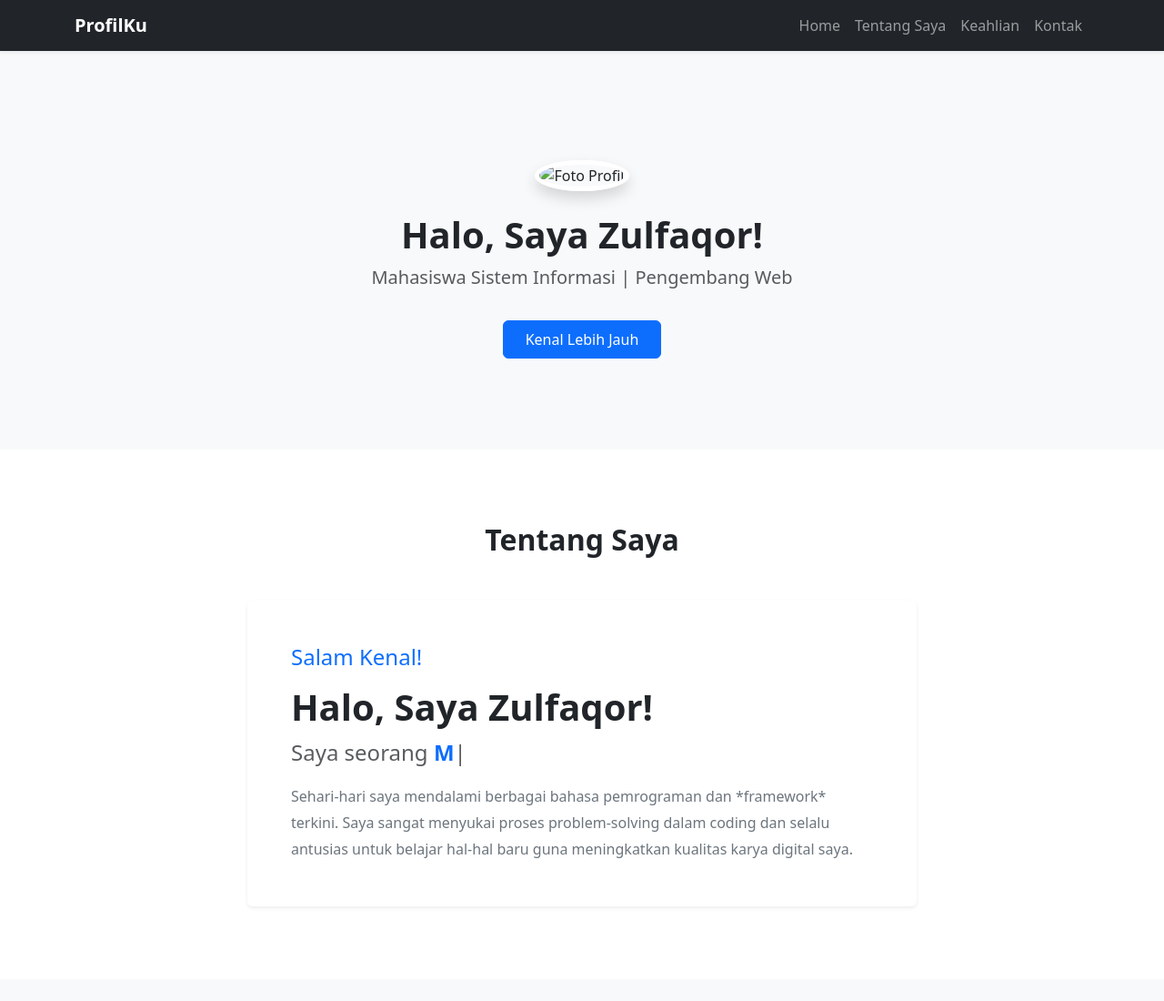
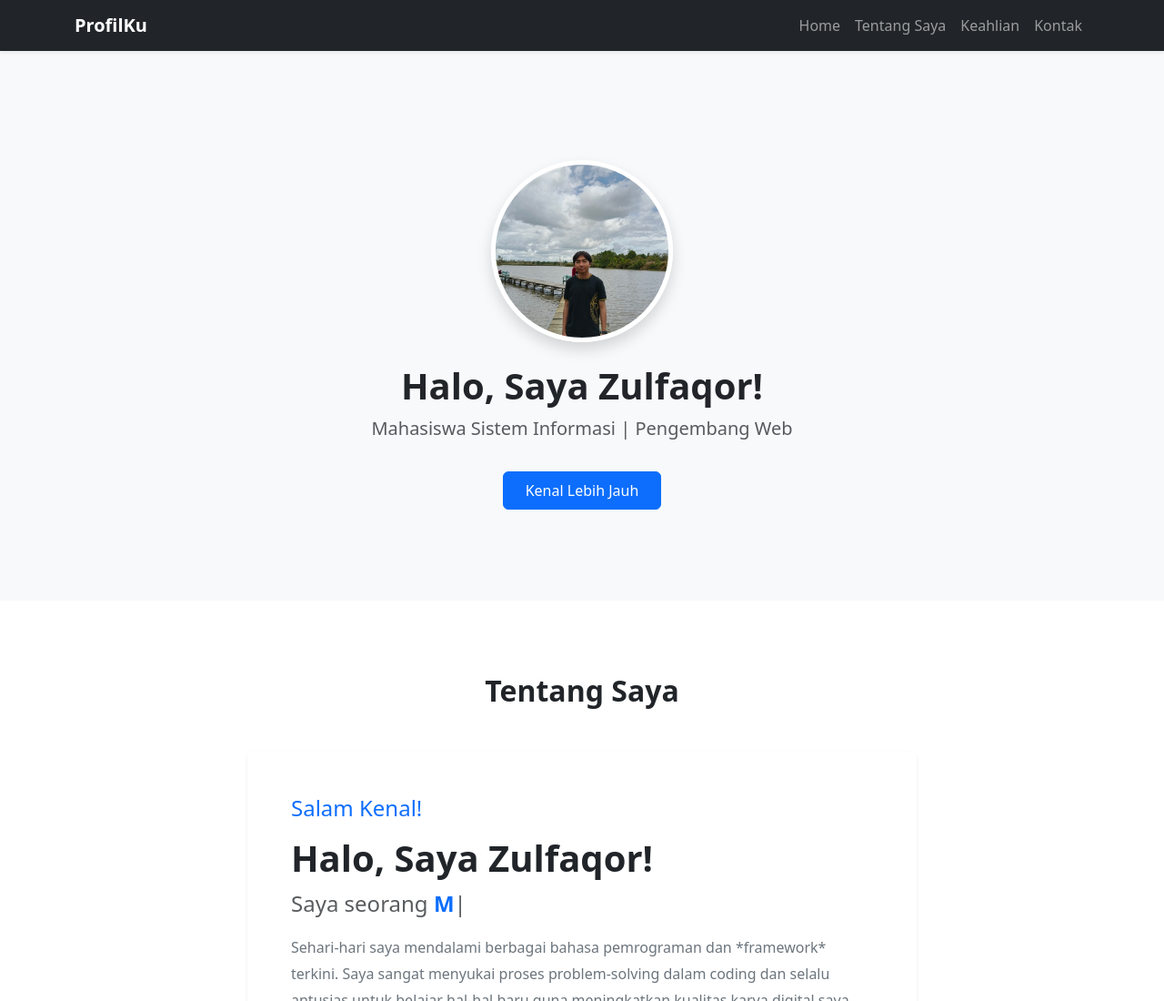
Before and after one commit to raflyzulfaqor20-code/web-portofolio, a plain HTML site: page index.html in a window 1280 px wide. Shown: the top 1100 px of the page at 91% size. Drawn offline with nearby package versions, Linux system fonts and the light colour scheme.

Commit message:
Update index.html

```diff
--- a/index.html
+++ b/index.html
@@ -61,7 +61,7 @@
     <section class="hero-section text-center">
       <div class="container">
         <!-- Ganti dengan nama file foto kamu -->
-        <img src="images/foto gua.jpeg" alt="Foto Profil" class="rounded-circle profile-img mb-4" />
+        <img src="foto gua.jpeg" alt="Foto Profil" class="rounded-circle profile-img mb-4" />
 
         <h1 class="fw-bold">Halo, Saya Zulfaqor!</h1>
         <p class="lead text-muted">Mahasiswa Sistem Informasi | Pengembang Web</p>
```
